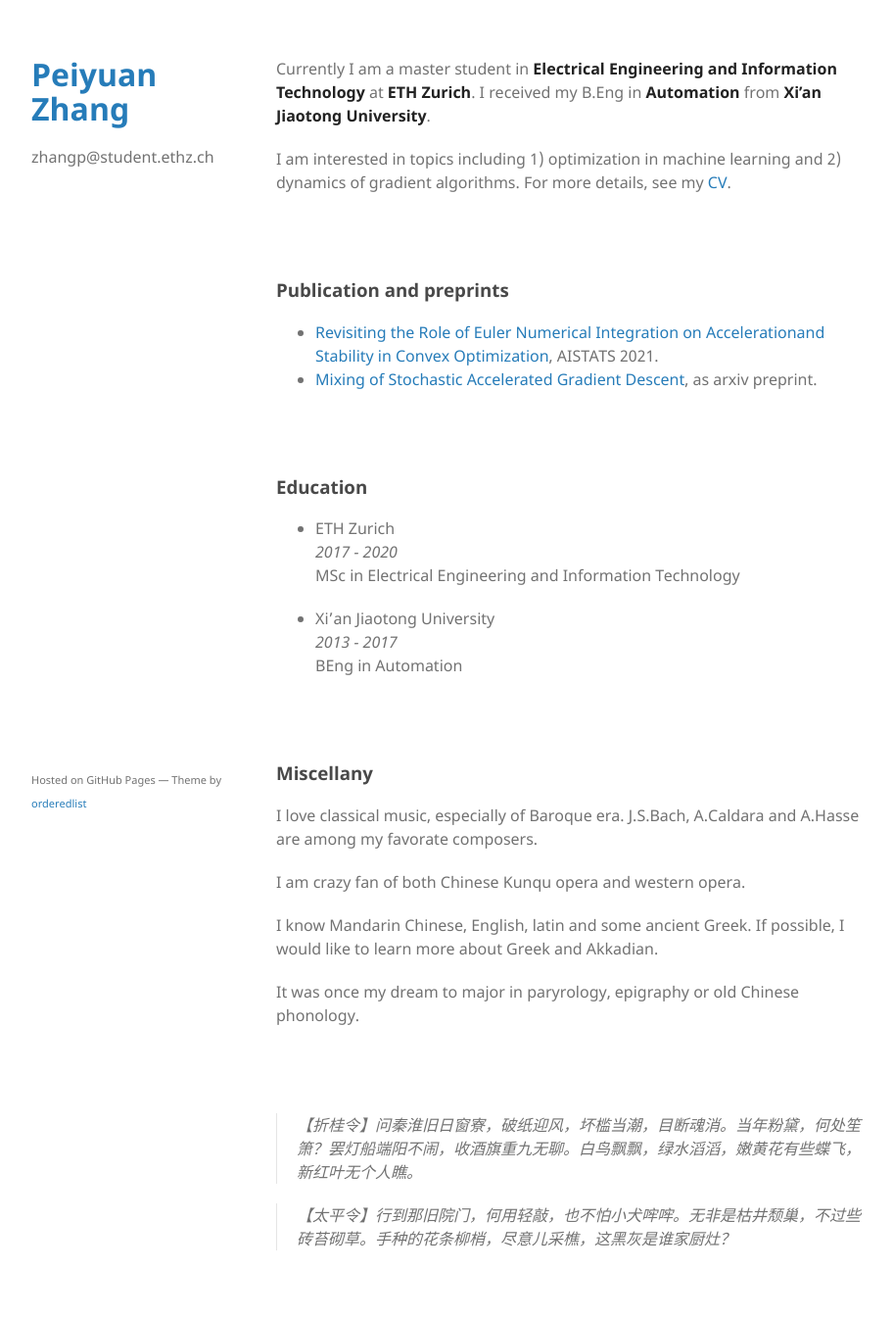
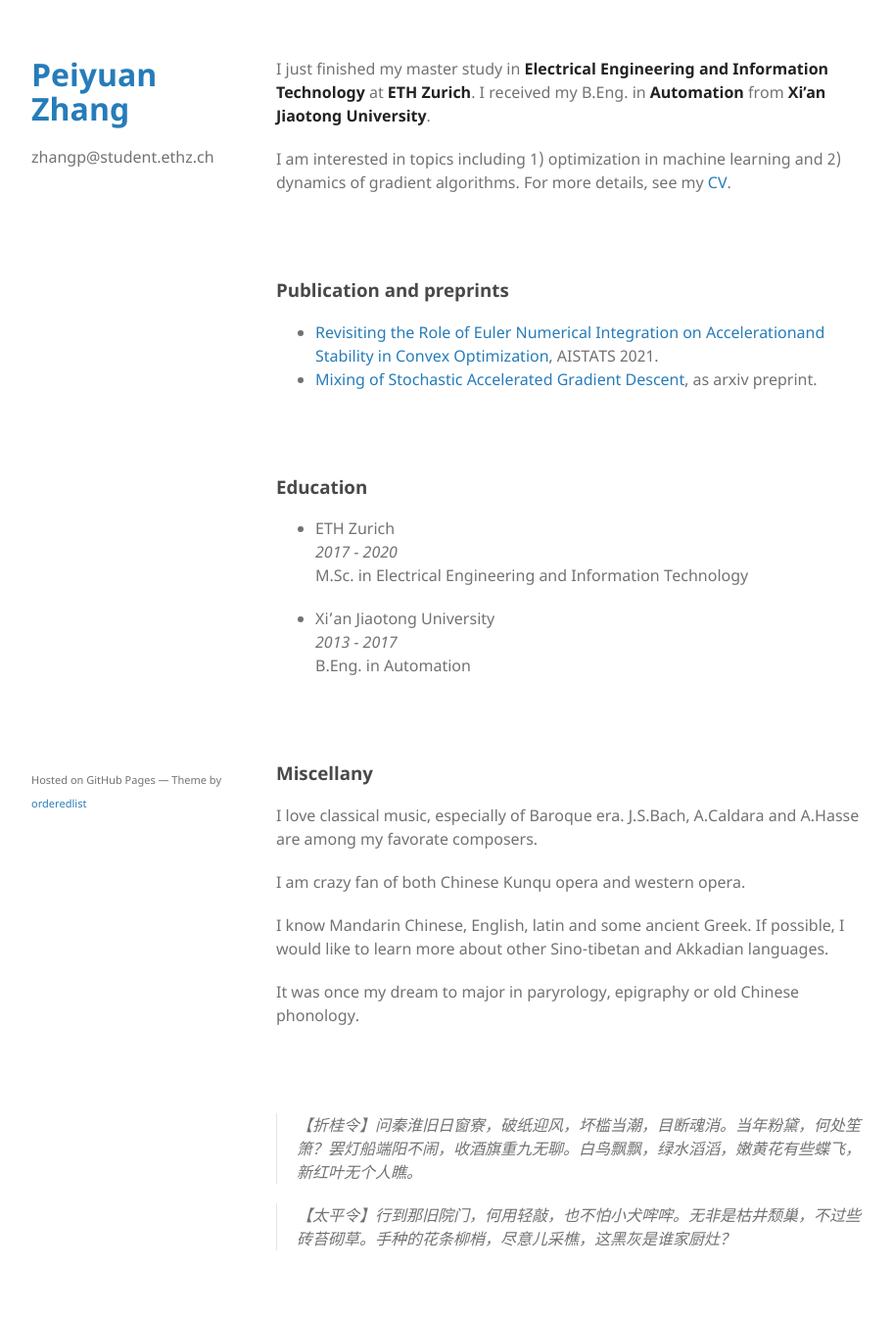
Before and after one commit to phei-iuen/phei-iuen.github.io, a Jekyll site: the page built from index.md, in a window 1280 px wide. Shown: the whole page at 98% size, without its empty margins (178-1090 px from the left). Built offline with Jekyll 4.4.1, drawn with Linux system fonts in a browser that asks for light colours.

Commit message:
Update index.md

```diff
--- a/index.md
+++ b/index.md
@@ -2,7 +2,7 @@
 layout: default
 ---
 
-Currently I am a master student in **Electrical Engineering and Information Technology** at **ETH Zurich**.  I received my B.Eng in **Automation** from **Xi'an Jiaotong University**.
+I just finished my master study in **Electrical Engineering and Information Technology** at **ETH Zurich**.  I received my B.Eng. in **Automation** from **Xi'an Jiaotong University**.
 
 I am interested in topics including 1) optimization in machine learning and 2) dynamics of gradient algorithms. For more details, see my [CV](pdfs/CV.pdf).
 
@@ -16,11 +16,11 @@ I am interested in topics including 1) optimization in machine learning and 2) d
 
 * ETH Zurich
 *2017 - 2020*
-MSc in Electrical Engineering and Information Technology
+M.Sc. in Electrical Engineering and Information Technology
 
 * Xi'an Jiaotong University
 *2013 - 2017*
-BEng in Automation
+B.Eng. in Automation
 
 
 <br/><br/>
@@ -31,7 +31,7 @@ I love classical music, especially of Baroque era. J.S.Bach, A.Caldara and A.Has
 
 I am crazy fan of both Chinese Kunqu opera and western opera.
 
-I know Mandarin Chinese, English, latin and some ancient Greek. If possible, I would like to learn more about Greek and Akkadian.
+I know Mandarin Chinese, English, latin and some ancient Greek. If possible, I would like to learn more about other Sino-tibetan and Akkadian languages.
 
 It was once my dream to major in paryrology, epigraphy or old Chinese phonology.
 
```
